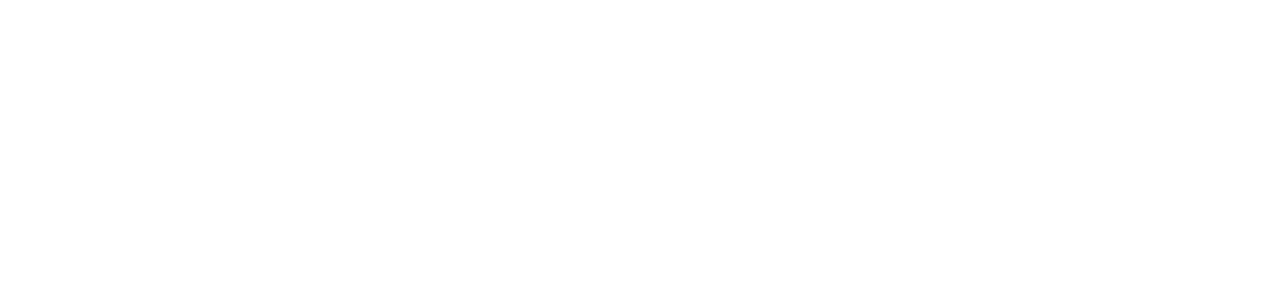
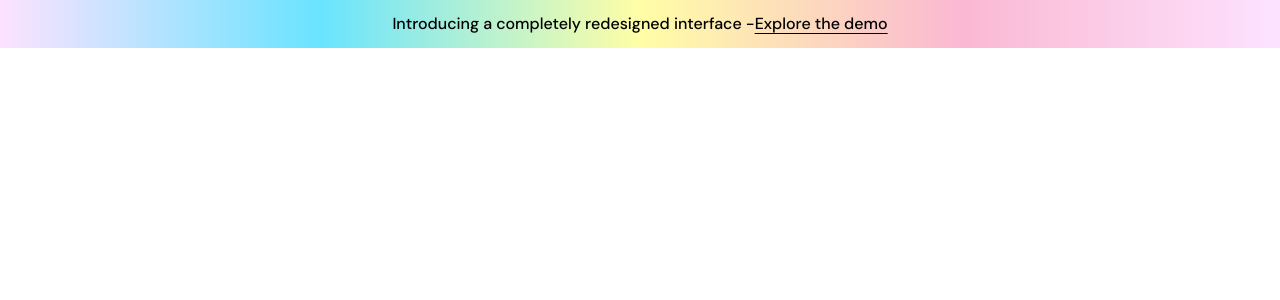
Before and after one commit to AhmedSaadRF/saas-website-dark-landing-page, a Next.js app: page / in a window 1280 px wide. Shown: the top 300 px of the page. Built offline with nearby package versions, Linux system fonts and the light colour scheme.

Commit message:
Upload Project Finish Banner Section

```diff
--- a/src/components/Banner.tsx
+++ b/src/components/Banner.tsx
@@ -1,3 +1,12 @@
 export const Banner = () => {
-  return null;
+  return (
+    <div className="py-3 text-center bg-[linear-gradient(to_right,rgb(252,_214,_255,_.7),rgb(41,_216,_255,_.7),rgb(255,_253,_128,_.7),rgb(248,_154,_191,_.7),rgb(252,_214,_255,_.7))]">
+      <div className="container">
+        <p className="font-medium">
+          <span className="hidden sm:inline">Introducing a completely redesigned interface -</span>
+          <a href="#" className="underline underline-offset-4">Explore the demo</a>
+        </p>
+      </div>
+    </div>
+  );
 };
```
Also changed, not shown: 1 other file (tests, documents, lock files or other folders).
